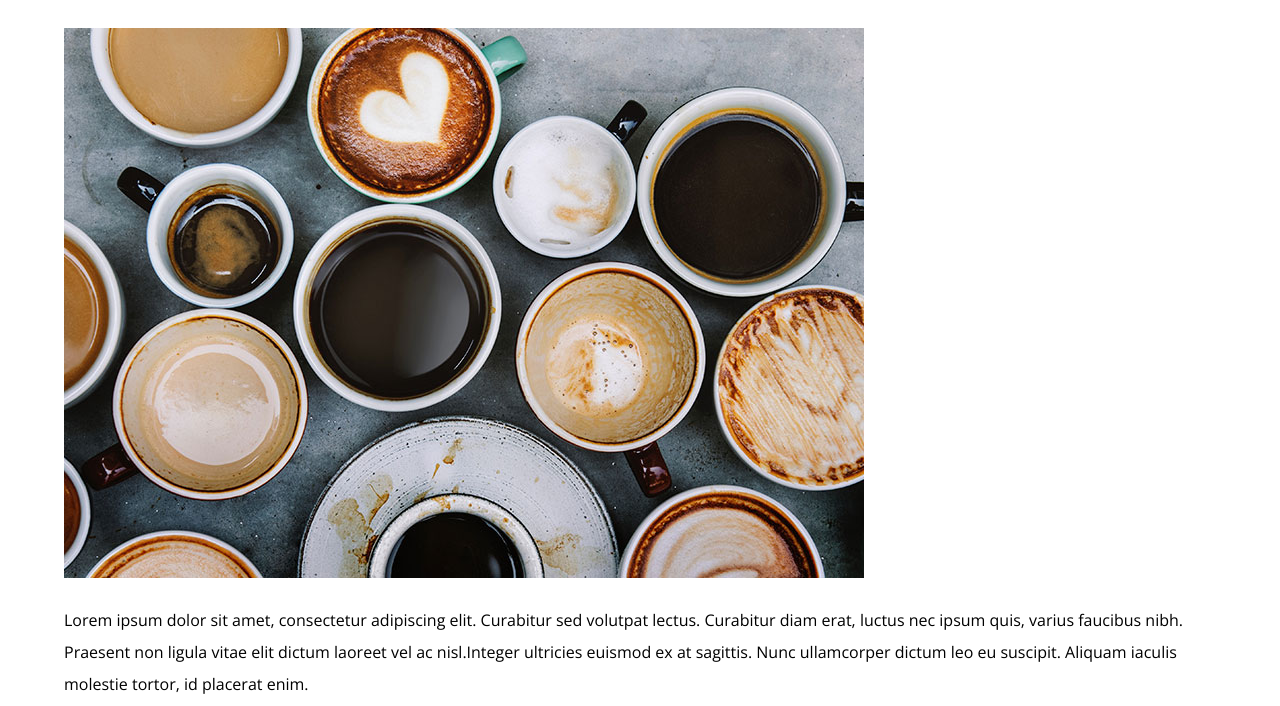
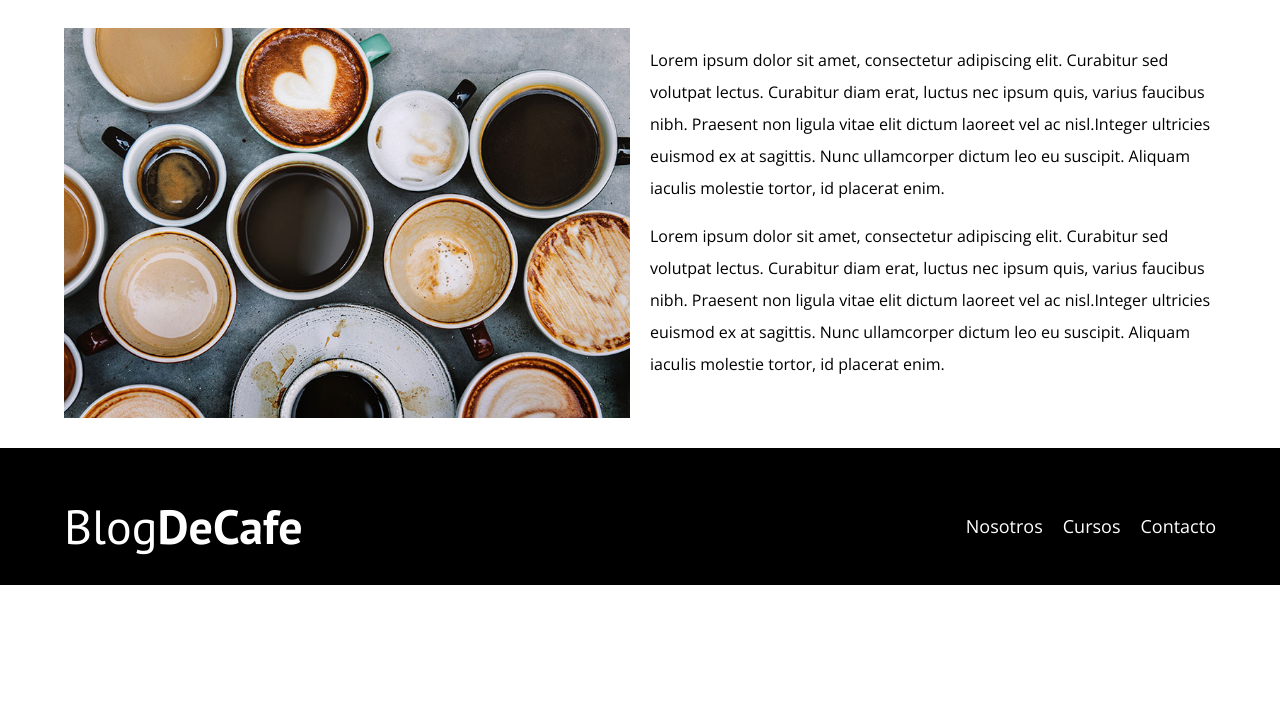
Before and after one commit to chrissuarez14/BlogCafe, a plain HTML site: page blogdecafe_inicio/nosotros.html in a window 1280 px wide. Shown: the part 674-1380 px from the top of the page. After the commit the page ends 1259 px from the top, so only its background shows below. Drawn offline with nearby package versions, Linux system fonts and the light colour scheme.

Commit message:
se termino el nosotros.html

```diff
--- a/blogdecafe_inicio/css/style.css
+++ b/blogdecafe_inicio/css/style.css
@@ -238,3 +238,37 @@ img{
 
 
 /** Paginas Nosotros**/
+/** Con Grid**/
+/*@media(min-width: 768px) {
+    .sobre-nosotros{
+        display: grid;
+        grid-template-columns: repeat(2,1fr);
+        column-gap: 2rem;
+    }
+
+}*/
+
+/** Con Flex**/
+
+@media(min-width: 768px) {
+    .sobre-nosotros{
+     display: flex;
+     gap: 2rem;
+     justify-content: space-between; /*este es el compadre de flex basis para separar contenido entremedio*/
+    }
+    .sobre-nosotros__imagen{
+        /*con esto no tendra facto de crecimiento ni factor minimo, pero tomara la base de calc y ese es el tercer valor y esto es lo mismo que suar flex-baasis*/
+        flex: 0 0  calc(50% - 1rem);  /* primer valor factor de crecimineto, cuantas veces va a crecer este elemento En este caso en ambos es de 50 50. 2-*/
+
+    }
+    .sobre-nosotros__texto{
+        flex: 0 0  calc(50% - 1rem);
+    }
+
+
+    /*.sobre-nosotros__imagen,*/
+   /* .sobre-nosotros__texto{*/
+     /*  flex-basis: calc(50% - 1rem);*/ /*para separar contenido con el gap aun no existe mucho soporte y este si. Aun que esta es la version larga */
+    /*}*/
+
+}
--- a/blogdecafe_inicio/nosotros.html
+++ b/blogdecafe_inicio/nosotros.html
@@ -35,14 +35,27 @@
     </header>
 
     <main class="contenedor ">
+
         <h3 class="centrar-texto">Sobre Nosostros</h3>
-        <div class="sobre-nosostros">
-            <img src="img/nosotros.jpg" alt="">
-            <p>Lorem ipsum dolor sit amet, consectetur adipiscing elit.
-                Curabitur sed volutpat lectus. Curabitur diam erat, luctus nec ipsum quis,
-                varius faucibus nibh. Praesent non ligula vitae elit dictum laoreet vel ac nisl.Integer ultricies euismod ex at sagittis.
-                 Nunc ullamcorper dictum leo eu suscipit. Aliquam iaculis molestie tortor, id placerat enim.</p>
-        </div>
+            <div class="sobre-nosotros">
+                <div class="sobre-nosotros__imagen">
+                    <img src="img/nosotros.jpg" alt="Nosostros">
+                </div>
+
+                <div class="sobre-nosotros__texto">
+                    <p>Lorem ipsum dolor sit amet, consectetur adipiscing elit.
+                    Curabitur sed volutpat lectus. Curabitur diam erat, luctus nec ipsum quis,
+                    varius faucibus nibh. Praesent non ligula vitae elit dictum laoreet vel ac nisl.Integer ultricies euismod ex at sagittis.
+                     Nunc ullamcorper dictum leo eu suscipit. Aliquam iaculis molestie tortor, id placerat enim.
+                    </p>
+                    <p>Lorem ipsum dolor sit amet, consectetur adipiscing elit.
+                        Curabitur sed volutpat lectus. Curabitur diam erat, luctus nec ipsum quis,
+                        varius faucibus nibh. Praesent non ligula vitae elit dictum laoreet vel ac nisl.Integer ultricies euismod ex at sagittis.
+                         Nunc ullamcorper dictum leo eu suscipit. Aliquam iaculis molestie tortor, id placerat enim.
+                    </p>
+                </div>
+
+            </div>
     </main>
 
     <footer class="footer">
```
